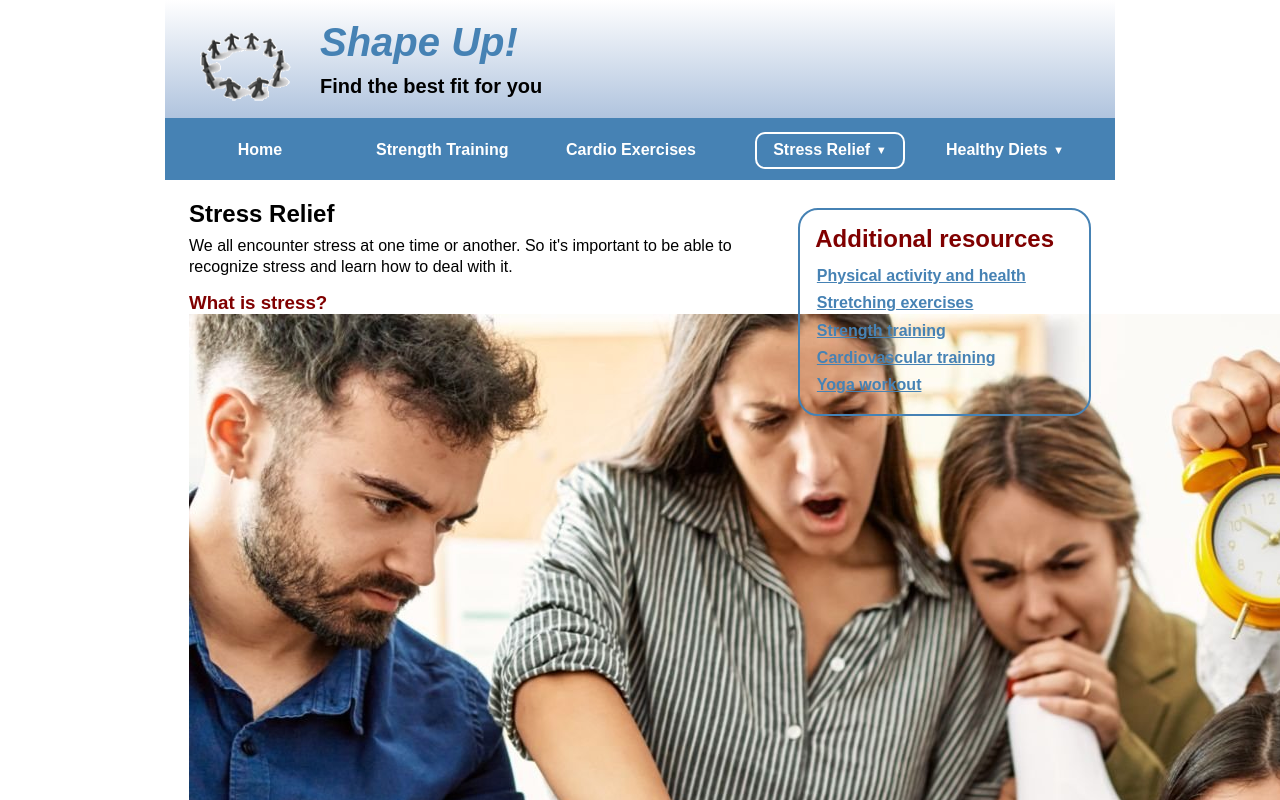
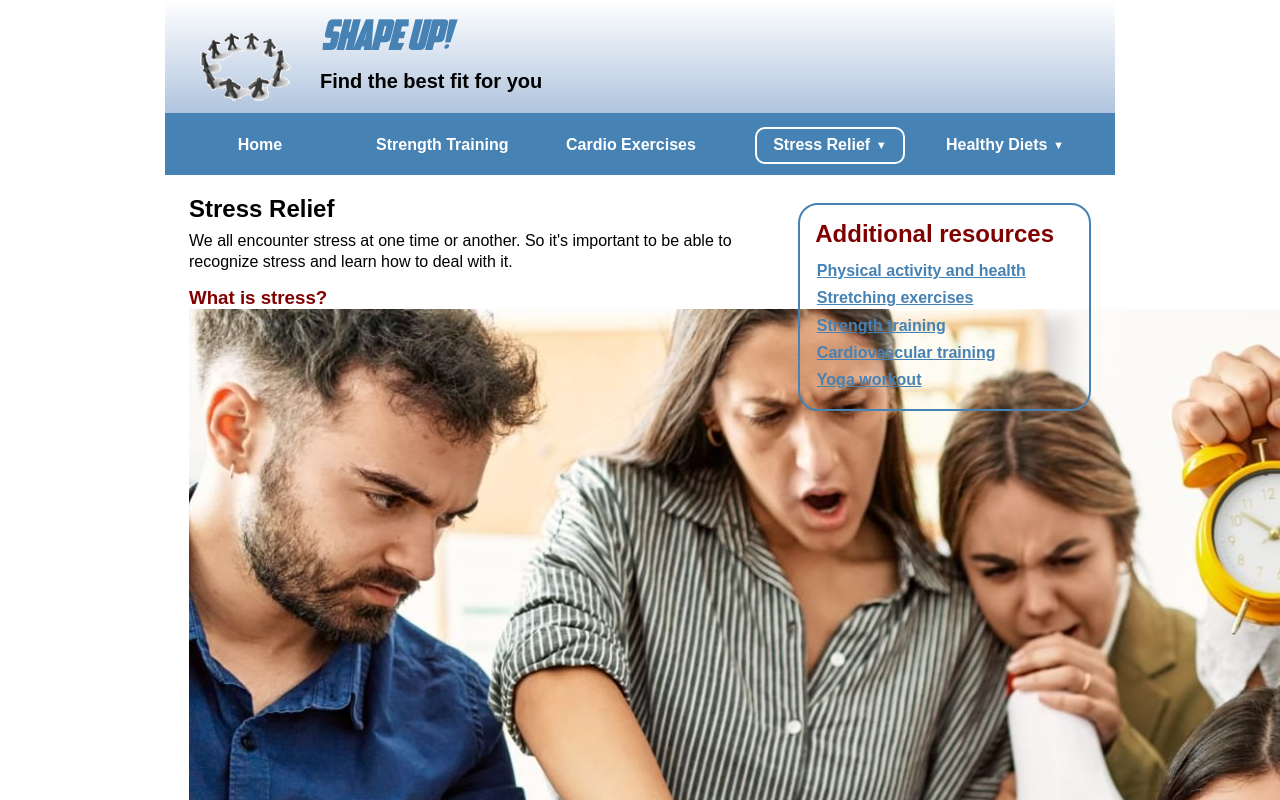
Before and after one commit to brittanyburdick00/shape_up_exercises, a plain HTML site: page stress/stress.html in a window 1280 px wide. Shown: the top 800 px of the page. Drawn offline with Linux system fonts and the light colour scheme.

Commit message:
font folder created

```diff
--- a/styles/main.css
+++ b/styles/main.css
@@ -3,6 +3,10 @@
     margin: 0;
     padding: 0;
     box-sizing: border-box;
+}
+@font-face {
+    font-family: "American Captain";
+    src: url("../fonts/American Captain.ttf") format("truetype");
 }
 
 body {
@@ -25,6 +29,7 @@ header {
     text-align: left;
     border-bottom: 3px solid steelblue;
     & h1 {
+        font-family: "American Captain", Arial;
         color: steelblue;
         font-style: italic;
         font-size: clamp(40px, 15%, 66px);;
@@ -83,6 +88,12 @@ section {
     & li {
        padding: 3px;
     }
+}
+figure {
+    float: left;
+}
+figcaption {
+    font-weight: bold;
 }
 
 /* Sidebar */
```
Also changed, not shown: fonts/American Captain.ttf (added).
